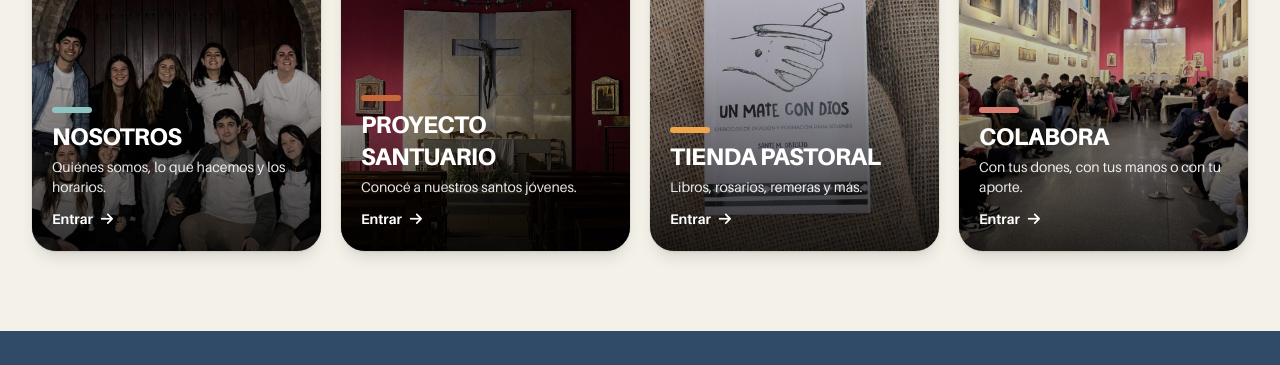
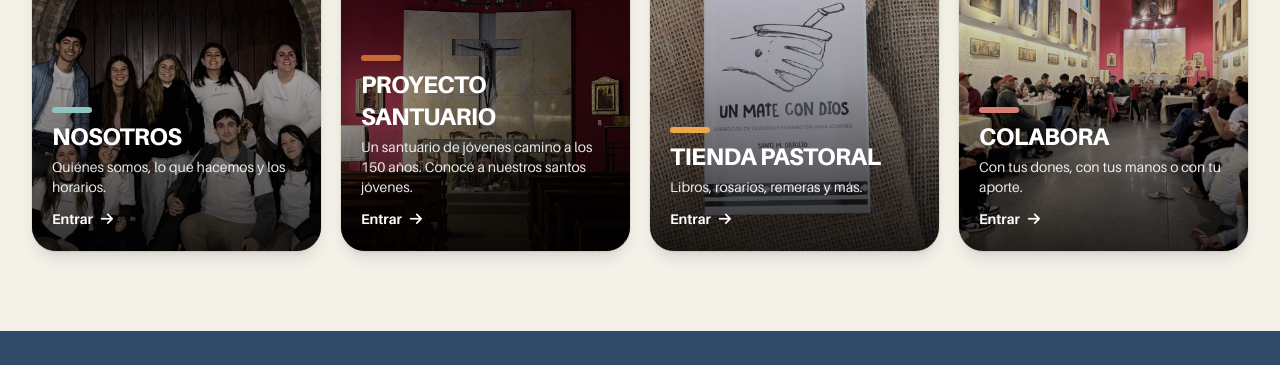
Before and after one commit to nicochama10/Parroquia-San-Lucas-, a plain HTML site: page index.html in a window 1280 px wide. Shown: the part 1676-2041 px from the top of the page. Drawn offline with Linux system fonts and the light colour scheme.

Commit message:
Add files via upload

```diff
--- a/index.html
+++ b/index.html
@@ -129,7 +129,7 @@
             <div class="absolute inset-x-0 bottom-0 p-5 text-white">
               <span class="mb-2 block h-1.5 w-10 rounded-full bg-terracota" aria-hidden="true"></span>
               <h2 class="font-display text-2xl uppercase tracking-tight">Proyecto Santuario</h2>
-              <p class="mt-1 text-sm text-white/90">Conocé a nuestros santos jóvenes.</p>
+              <p class="mt-1 text-sm text-white/90">Un santuario de jóvenes camino a los 150 años. Conocé a nuestros santos jóvenes.</p>
               <span class="mt-3 inline-flex items-center gap-2 text-sm font-bold">Entrar <i class="fa-solid fa-arrow-right transition group-hover:translate-x-1" aria-hidden="true"></i></span>
             </div>
           </a>
```
Also changed, not shown: pt/index.html (+1 -1 lines).
